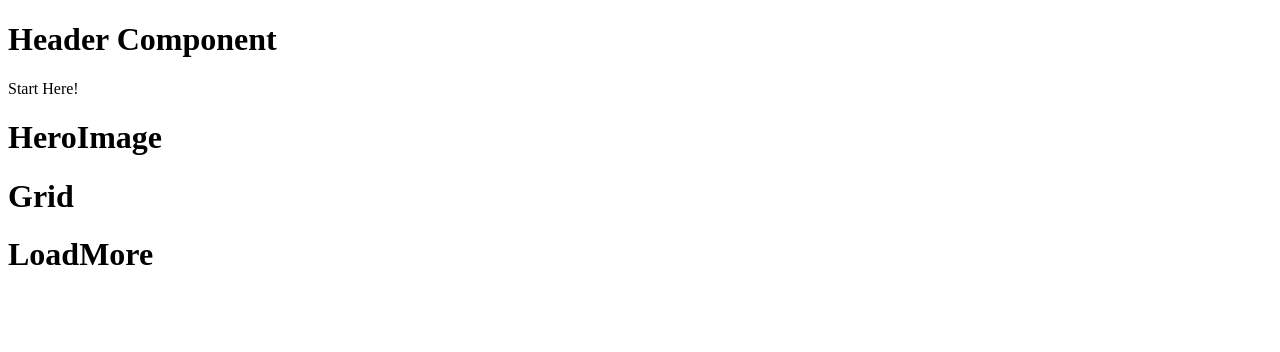
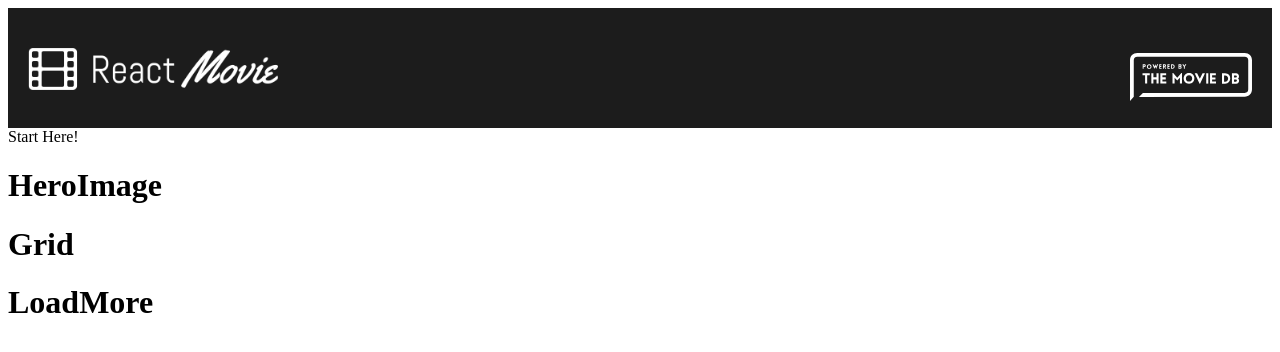
Before and after one commit to Manojj999/React-Movie-App, a React (Create React App) app: page / in a window 1280 px wide. Shown: the top 352 px of the page. Built offline with nearby package versions, Linux system fonts and the light colour scheme; no server answers.

Commit message:
Added Styled Component of Header file

```diff
--- a/package.json
+++ b/package.json
@@ -12,7 +12,8 @@
     "react-dom": "^16.13.1",
     "react-font-awesome": "^1.0.3",
     "react-scripts": "3.4.1",
-    "style-component-library": "^1.0.2"
+    "style-component-library": "^1.0.2",
+    "styled-components": "^4.3.2"
   },
   "scripts": {
     "start": "react-scripts start",
--- a/public/index.html
+++ b/public/index.html
@@ -1,20 +1,20 @@
 <!DOCTYPE html>
 <html lang="en">
+
 <head>
   <meta charset="utf-8" />
   <link rel="icon" href="%PUBLIC_URL%/favicon.ico" />
   <meta name="viewport" content="width=device-width, initial-scale=1" />
   <meta name="theme-color" content="#000000" />
-    <meta
-      name="description"
-      content="Web site created using create-react-app"
-    />
+  <meta name="description" content="Web site created using create-react-app" />
   <link rel="apple-touch-icon" href="%PUBLIC_URL%/logo192.png" />
   <!--
       manifest.json provides metadata used when your web app is installed on a
       user's mobile device or desktop. See https://developers.google.com/web/fundamentals/web-app-manifest/
     -->
   <link rel="manifest" href="%PUBLIC_URL%/manifest.json" />
+  <link href="https://fonts.googleapis.com/css?family=Abel" rel="stylesheet">
+  <link href="https://stackpath.bootstrapcdn.com/font-awesome/4.7.0/css/font-awesome.min.css" rel="stylesheet">
   <!--
       Notice the use of %PUBLIC_URL% in the tags above.
       It will be replaced with the URL of the `public` folder during the build.
@@ -26,6 +26,7 @@
     -->
   <title>React App</title>
 </head>
+
 <body>
   <noscript>You need to enable JavaScript to run this app.</noscript>
   <div id="root"></div>
@@ -40,4 +41,5 @@
       To create a production bundle, use `npm run build` or `yarn build`.
     -->
 </body>
+
 </html>
--- a/src/components/elements/Header.jsx
+++ b/src/components/elements/Header.jsx
@@ -1,9 +1,18 @@
-import React from 'react';
+import React from "react";
+import RMDBLogo from "../images/reactMovie_logo.png";
+import TMDBLogo from "../images/tmdb_logo.svg";
+import { StyledHeader,StyledRMDBLogo,StyledTMDBLogo } from "../styles/StyledHeader";
+
+
+
 const Header = () => {
-    return(
-        <div>
-            <h1>Header Component</h1>
-        </div>
-    )
-}
+  return (
+    <StyledHeader>
+      <div className='header-content'>
+        <StyledRMDBLogo src={RMDBLogo} alt='rmdb logo' />
+        <StyledTMDBLogo src={TMDBLogo} alt='tmdb logo' />
+      </div>
+    </StyledHeader>
+  );
+};
 export default Header;
```
Also changed, not shown: 1 other file (tests, documents, lock files or other folders). Lines whose indentation alone changed are shown as unchanged.
